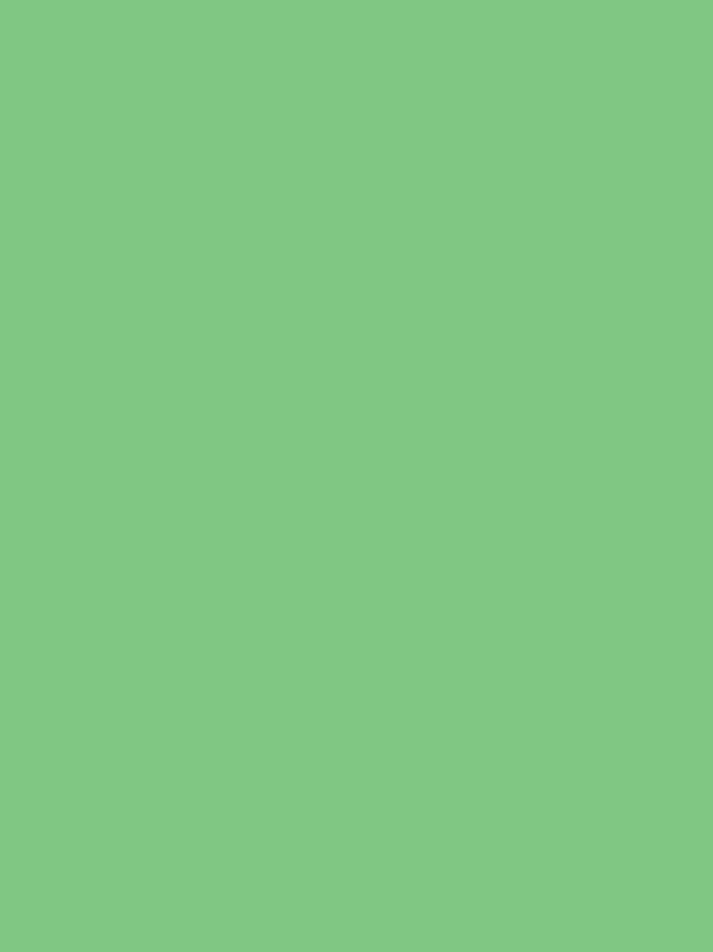
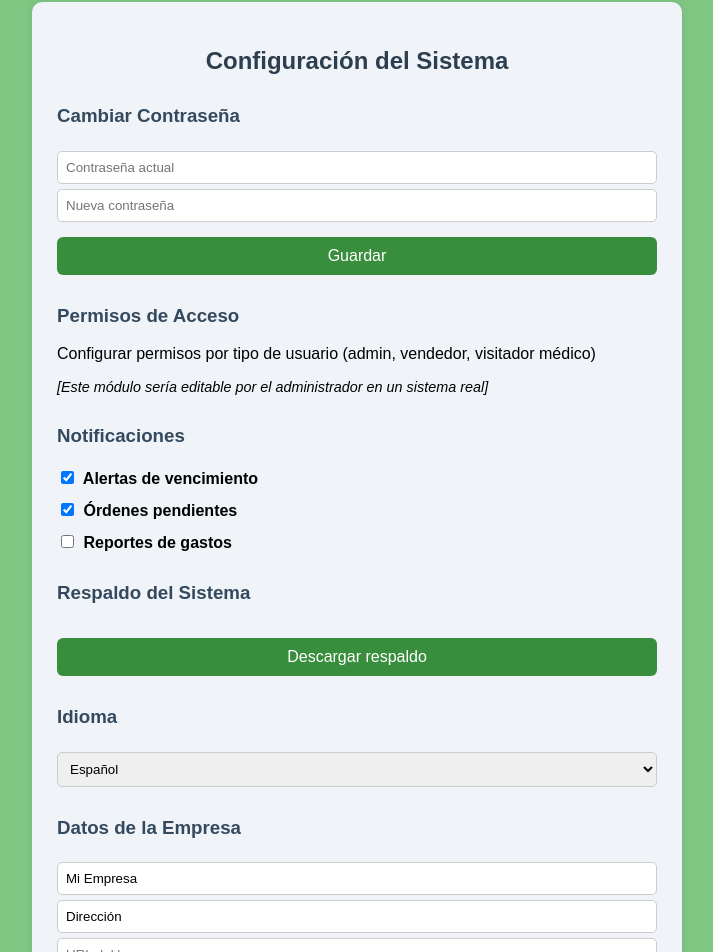
Before and after one commit to Diego-gr-23/proyecto-analisis, a React (Vite) app in the folder phytovierPharma_/: page /configuracion in a window 1280 px wide. Shown: the part 158-1110 px from the top of the page, without its empty margins (283-996 px from the left). Before the commit the page ends 800 px from the top, so only its background shows below. Built offline with nearby package versions, Linux system fonts and the light colour scheme.

Commit message:
Modo de configuracion creado

```diff
--- a/phytovierPharma_/src/configuracion/Configuracion.css
+++ b/phytovierPharma_/src/configuracion/Configuracion.css
@@ -74,3 +74,64 @@ body {
 .menu button:hover {
     background-color: #388E3C;
 }
+
+.config-container {
+    max-width: 600px;
+    margin: 40px auto;
+    padding: 25px;
+    background-color: #f0f4f8;
+    border-radius: 10px;
+    box-shadow: 0 0 10px rgba(0, 0, 0, 0.1);
+    font-family: sans-serif;
+  }
+
+  .config-container h2 {
+    text-align: center;
+    margin-bottom: 20px;
+    color: #2c3e50;
+  }
+
+  .config-container h3 {
+    margin-top: 30px;
+    color: #34495e;
+  }
+
+  .config-container form {
+    margin-bottom: 20px;
+  }
+
+  .config-container label {
+    display: block;
+    margin-top: 10px;
+    font-weight: bold;
+  }
+
+  .config-container input,
+  .config-container select {
+    width: 100%;
+    padding: 8px;
+    margin-top: 5px;
+    border: 1px solid #ccc;
+    border-radius: 5px;
+    box-sizing: border-box;
+  }
+
+  .config-container button {
+    margin-top: 15px;
+    padding: 10px;
+    width: 100%;
+    background-color: #388E3C;
+    color: white;
+    border: none;
+    border-radius: 6px;
+    cursor: pointer;
+  }
+
+  .config-container button:hover {
+    background-color: #81c784;
+  }
+
+  .config-container input[type='checkbox'] {
+    width: auto;
+    margin-right: 5px;
+  }
--- a/phytovierPharma_/src/configuracion/Configuracion.tsx
+++ b/phytovierPharma_/src/configuracion/Configuracion.tsx
@@ -1,13 +1,29 @@
-import React from "react";
-import "./Configuracion.css";
-import { useNavigate } from "react-router-dom";
+import React, { useState } from 'react'
+import './Configuracion.css'
+import { useNavigate } from 'react-router-dom'
 
-const Dashboard: React.FC = () => {
+const Configuracion: React.FC = () => {
   const navigate = useNavigate()
+  const [password, setPassword] = useState('')
+  const [newPassword, setNewPassword] = useState('')
+  const [language, setLanguage] = useState('es')
+  const [notificaciones, setNotificaciones] = useState({ vencimiento: true, ordenes: true, gastos: false })
+  const [empresa, setEmpresa] = useState({ nombre: 'Mi Empresa', direccion: 'Dirección', logo: '' })
+  const [parametros, setParametros] = useState({ alertaVencimiento: 10, moneda: 'GTQ', corte: '15' })
+
+  const handlePasswordChange = (e: React.FormEvent) => {
+    e.preventDefault()
+    alert('Contraseña cambiada exitosamente.')
+    setPassword('')
+    setNewPassword('')
+  }
+
+  const handleBackup = () => {
+    alert('Respaldando base de datos... (simulado)')
+  }
 
   const handleLogout = () => {
-        // Aquí puedes agregar lógica de cierre de sesión si es necesario (por ejemplo, eliminar tokens de autenticación)
-        navigate('/')  // Redirige al login
+    navigate('/')
   }
 
   return (
@@ -33,10 +49,62 @@ const Dashboard: React.FC = () => {
         <button onClick={() => navigate('/configuracion')}>Configuración</button>
       </div>
 
+      {/* Contenido de configuración */}
+      <div className="config-container">
+        <h2>Configuración del Sistema</h2>
 
+        <form onSubmit={handlePasswordChange}>
+          <h3>Cambiar Contraseña</h3>
+          <input type="password" placeholder="Contraseña actual" value={password} onChange={(e) => setPassword(e.target.value)} required />
+          <input type="password" placeholder="Nueva contraseña" value={newPassword} onChange={(e) => setNewPassword(e.target.value)} required />
+          <button type="submit">Guardar</button>
+        </form>
 
+        <h3>Permisos de Acceso</h3>
+        <p>Configurar permisos por tipo de usuario (admin, vendedor, visitador médico)</p>
+        <p style={{ fontSize: '0.9rem', fontStyle: 'italic' }}>[Este módulo sería editable por el administrador en un sistema real]</p>
+
+        <h3>Notificaciones</h3>
+        <label>
+          <input type="checkbox" checked={notificaciones.vencimiento} onChange={(e) => setNotificaciones({ ...notificaciones, vencimiento: e.target.checked })} /> Alertas de vencimiento
+        </label>
+        <label>
+          <input type="checkbox" checked={notificaciones.ordenes} onChange={(e) => setNotificaciones({ ...notificaciones, ordenes: e.target.checked })} /> Órdenes pendientes
+        </label>
+        <label>
+          <input type="checkbox" checked={notificaciones.gastos} onChange={(e) => setNotificaciones({ ...notificaciones, gastos: e.target.checked })} /> Reportes de gastos
+        </label>
+
+        <h3>Respaldo del Sistema</h3>
+        <button onClick={handleBackup}>Descargar respaldo</button>
+
+        <h3>Idioma</h3>
+        <select value={language} onChange={(e) => setLanguage(e.target.value)}>
+          <option value="es">Español</option>
+          <option value="en">Inglés</option>
+        </select>
+
+        <h3>Datos de la Empresa</h3>
+        <input type="text" value={empresa.nombre} onChange={(e) => setEmpresa({ ...empresa, nombre: e.target.value })} placeholder="Nombre de la empresa" />
+        <input type="text" value={empresa.direccion} onChange={(e) => setEmpresa({ ...empresa, direccion: e.target.value })} placeholder="Dirección" />
+        <input type="text" value={empresa.logo} onChange={(e) => setEmpresa({ ...empresa, logo: e.target.value })} placeholder="URL del logo" />
+
+        <h3>Parámetros del Sistema</h3>
+        <label>
+          Alerta de vencimiento (%):
+          <input type="number" value={parametros.alertaVencimiento} onChange={(e) => setParametros({ ...parametros, alertaVencimiento: Number(e.target.value) })} />
+        </label>
+        <label>
+          Moneda:
+          <input type="text" value={parametros.moneda} onChange={(e) => setParametros({ ...parametros, moneda: e.target.value })} />
+        </label>
+        <label>
+          Día de corte:
+          <input type="text" value={parametros.corte} onChange={(e) => setParametros({ ...parametros, corte: e.target.value })} />
+        </label>
+      </div>
     </div>
   )
 }
 
-export default Dashboard
+export default Configuracion
```
Lines whose indentation alone changed are shown as unchanged.
